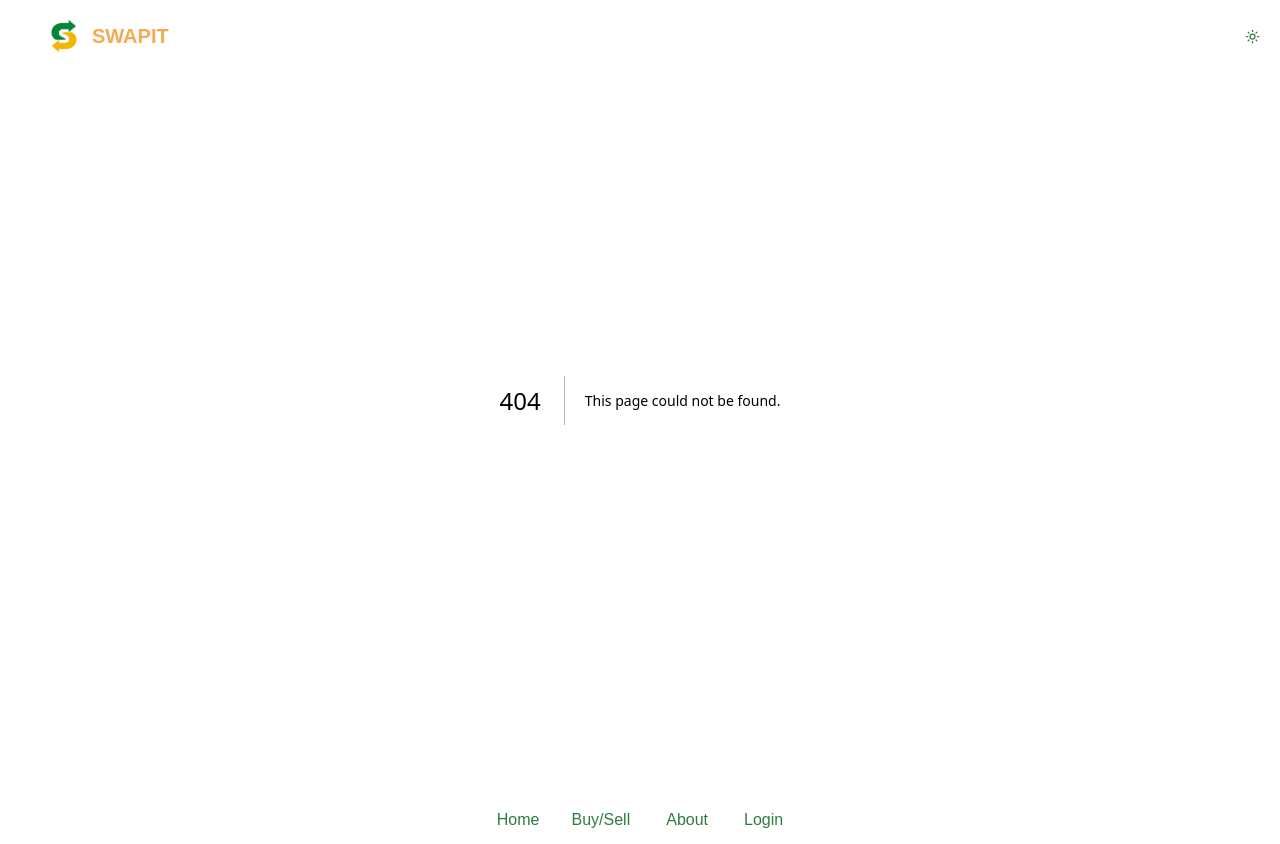
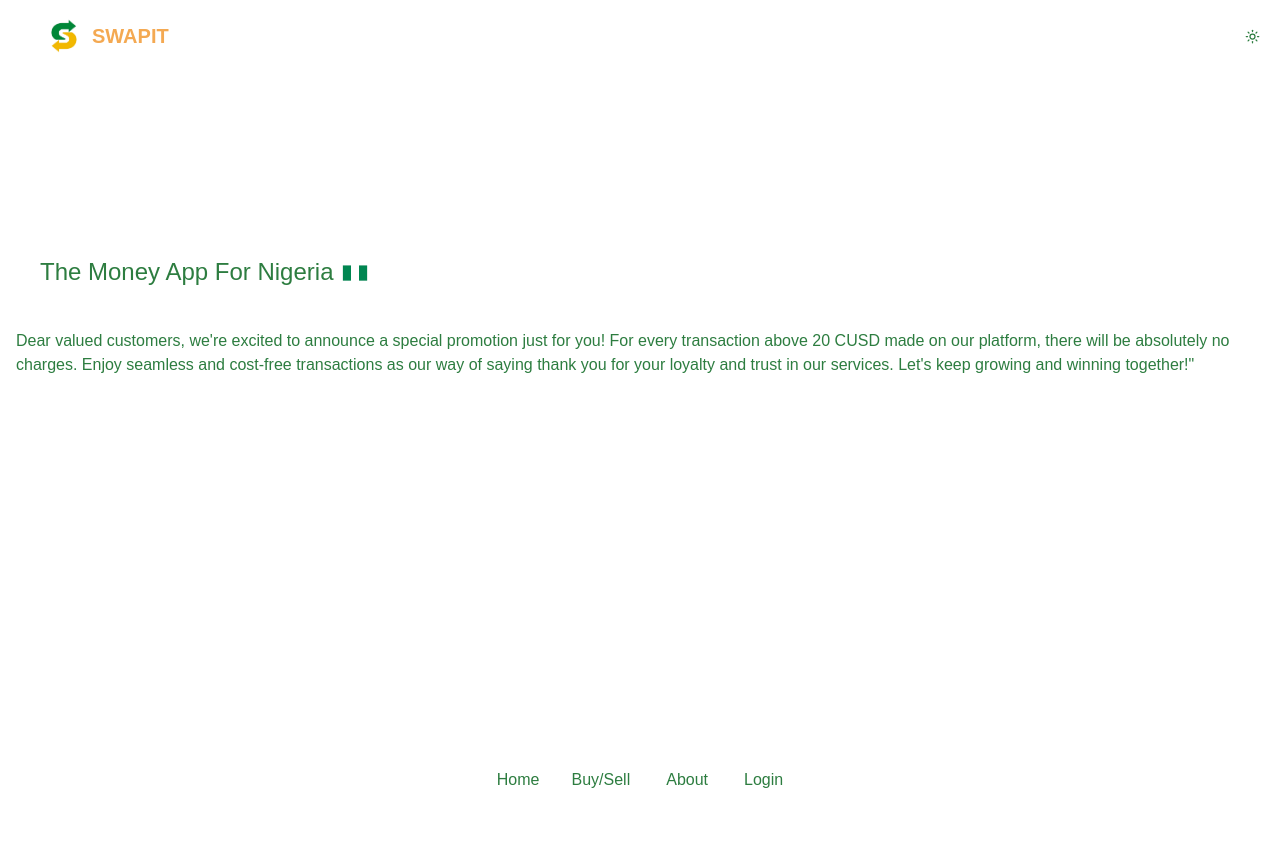
Before and after one commit to Preciousnnebuogor/Swapit, a Next.js app: page /about in a window 1280 px wide. Before the commit this address had no page. After the commit the page ends 804 px from the top, so only its background shows below. Built offline with nearby package versions, Linux system fonts and the light colour scheme.

Commit message:
deleted note.tsx

```diff
--- /dev/null
+++ b/app/about/page.tsx
@@ -0,0 +1,24 @@
+"use client"
+export default function About() {
+  return (
+    <div className={`text-foreground`}>
+      <div className={`mt-[20%] text-2xl px-4 text-foreground`}>
+        <h1 className={`px-6`}>
+          The Money App For Nigeria {""}
+          <span>
+            <img src="/nig.png" className={"h-[30px] w-[30px] inline-block"} />
+          </span>
+        </h1>
+      </div>
+      <div className={`mt-10 px-4`}>
+        <h2>
+          Dear valued customers, we're excited to announce a special promotion
+          just for you! For every transaction above 20 CUSD made on our platform,
+          there will be absolutely no charges. Enjoy seamless and cost-free
+          transactions as our way of saying thank you for your loyalty and trust
+          in our services. Let's keep growing and winning together!"
+        </h2>
+      </div>
+    </div>
+  )
+}
--- a/app/components/footer.tsx
+++ b/app/components/footer.tsx
@@ -32,7 +32,7 @@ export default function Footer() {
           >
             About
           </Link>
-          <Link href={""} className={" hover:text-secondary p-4 text-secondary-foreground"}>
+          <Link href={"/about"} className={" hover:text-secondary p-4 text-secondary-foreground"}>
             Login
           </Link>
         </div>
--- a/app/components/note.tsx
+++ /dev/null
@@ -1,9 +0,0 @@
-<h1>
-Dear valued customers, we're excited to announce a special
-
-promotion just for you! For every 20 CUSD transaction made on our platform,
-
-there will be absolutely no charges. Enjoy seamless and cost-free transactions
-as our way of saying thank you for your loyalty and trust in our services.
-Let's keep growing and winning together!"
-</h1>
--- a/app/login/page.tsx
+++ b/app/login/page.tsx
@@ -98,6 +98,7 @@ export default function Login() {
           {celoValue}
         </p>
       </div>
+
     </div>
   )
 }
```
